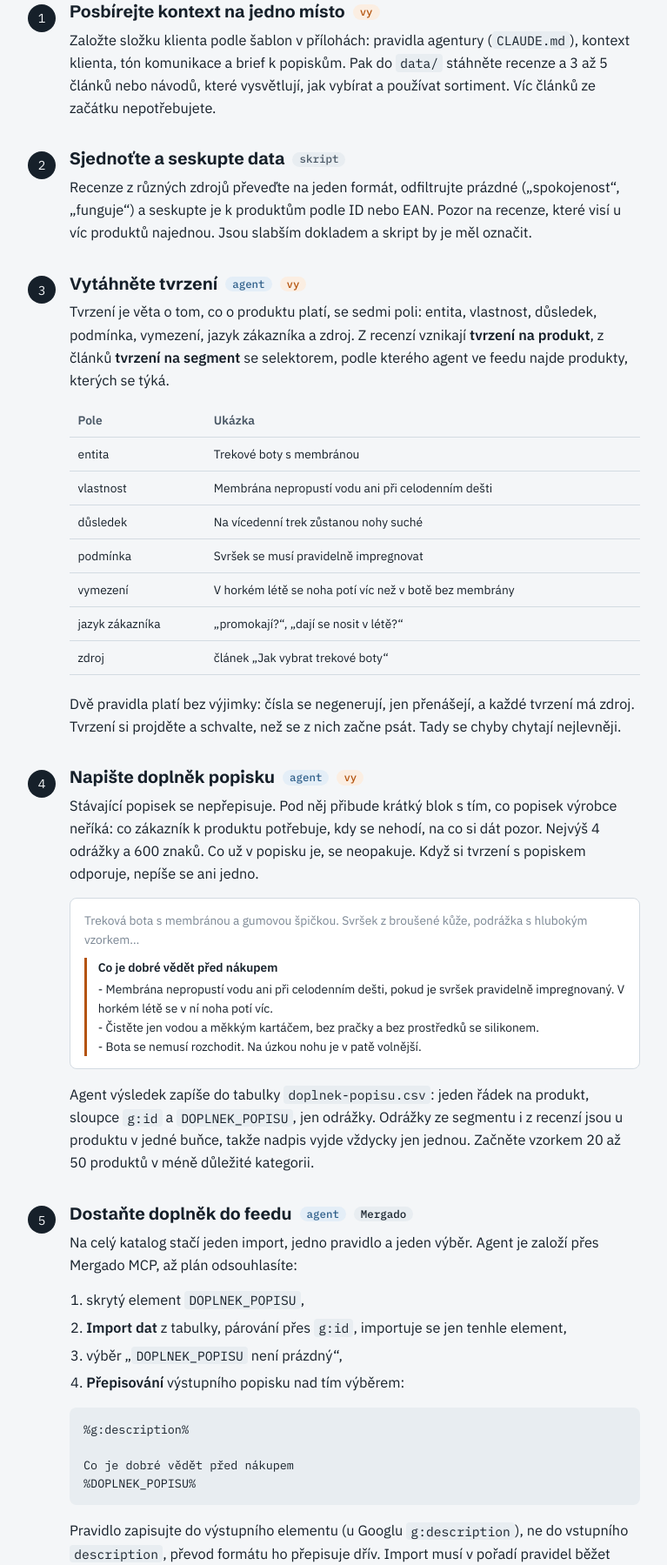
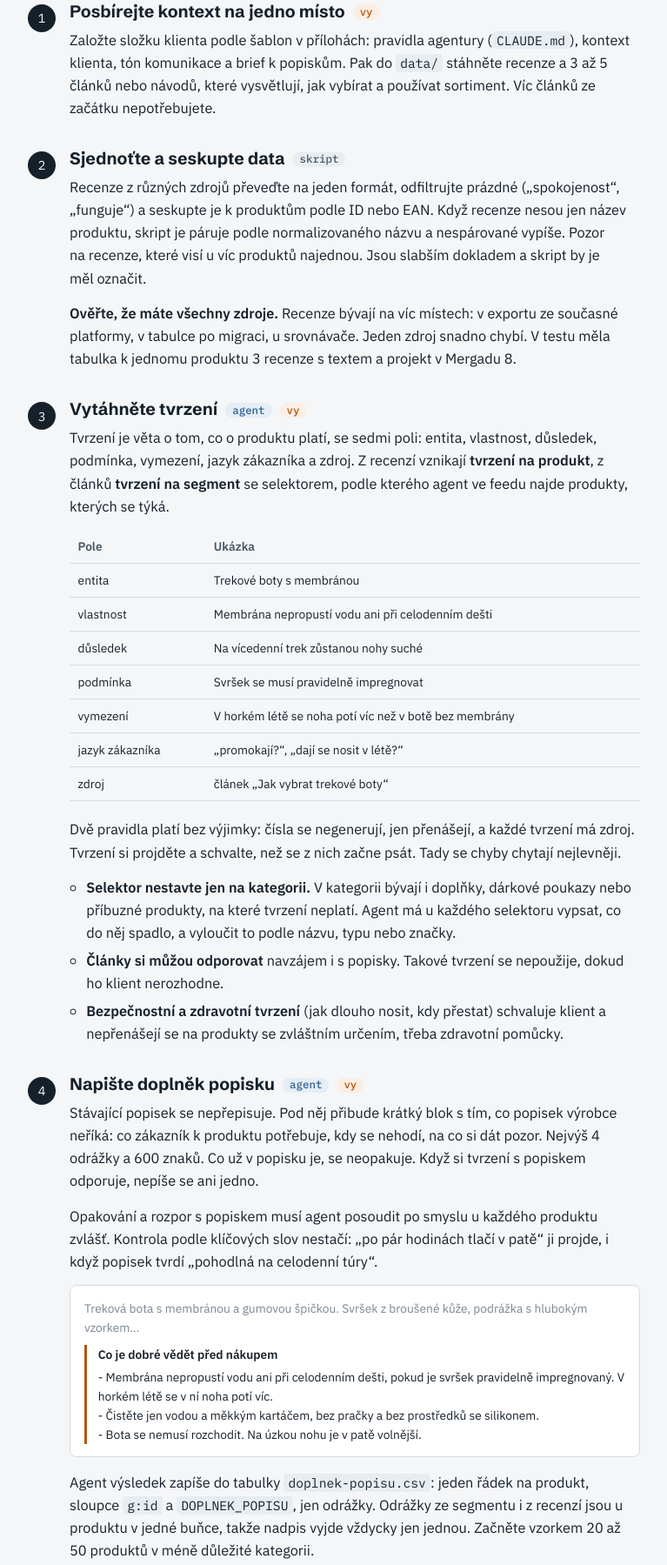
Before and after one commit to radimzhor/kontext-do-popisku, a plain HTML site: page index.html in a window 1280 px wide. Shown: the part 1934-3733 px from the top of the page at 87% size, without its empty margins (256-1023 px from the left). Drawn offline with Linux system fonts and the light colour scheme.

Commit message:
Kontext do popisků v2: poznatky z testu na druhém katalogu
- ověřit všechny zdroje recenzí a párování podle názvu
- selektor nestavět jen na kategorii, rozpory mezi články nepoužít
- bezpečnostní tvrzení schvaluje klient
- rozpor s popiskem posuzovat po smyslu
- párování importu přes item_group_id
- ověřený výsledek z druhého katalogu

Co-Authored-By: Claude Opus 5.5 <noreply@anthropic.com>

```diff
--- a/index.html
+++ b/index.html
@@ -303,7 +303,8 @@ footer { margin-top: 3.5rem; padding-top: 1.2rem; border-top: 1px solid var(--ru
     </li>
     <li>
       <h3>Sjednoťte a seskupte data <span class="who script">skript</span></h3>
-      <p>Recenze z různých zdrojů převeďte na jeden formát, odfiltrujte prázdné („spokojenost“, „funguje“) a seskupte je k produktům podle ID nebo EAN. Pozor na recenze, které visí u víc produktů najednou. Jsou slabším dokladem a skript by je měl označit.</p>
+      <p>Recenze z různých zdrojů převeďte na jeden formát, odfiltrujte prázdné („spokojenost“, „funguje“) a seskupte je k produktům podle ID nebo EAN. Když recenze nesou jen název produktu, skript je páruje podle normalizovaného názvu a nespárované vypíše. Pozor na recenze, které visí u víc produktů najednou. Jsou slabším dokladem a skript by je měl označit.</p>
+      <p><strong>Ověřte, že máte všechny zdroje.</strong> Recenze bývají na víc místech: v exportu ze současné platformy, v tabulce po migraci, u srovnávače. Jeden zdroj snadno chybí. V testu měla tabulka k jednomu produktu 3 recenze s textem a projekt v Mergadu 8.</p>
     </li>
     <li>
       <h3>Vytáhněte tvrzení <span class="who agent">agent</span> <span class="who you">vy</span></h3>
@@ -323,10 +324,16 @@ footer { margin-top: 3.5rem; padding-top: 1.2rem; border-top: 1px solid var(--ru
         </table>
       </div>
       <p>Dvě pravidla platí bez výjimky: čísla se negenerují, jen přenášejí, a každé tvrzení má zdroj. Tvrzení si projděte a schvalte, než se z nich začne psát. Tady se chyby chytají nejlevněji.</p>
+      <ul>
+        <li><strong>Selektor nestavte jen na kategorii.</strong> V kategorii bývají i doplňky, dárkové poukazy nebo příbuzné produkty, na které tvrzení neplatí. Agent má u každého selektoru vypsat, co do něj spadlo, a vyloučit to podle názvu, typu nebo značky.</li>
+        <li><strong>Články si můžou odporovat</strong> navzájem i s popisky. Takové tvrzení se nepoužije, dokud ho klient nerozhodne.</li>
+        <li><strong>Bezpečnostní a zdravotní tvrzení</strong> (jak dlouho nosit, kdy přestat) schvaluje klient a nepřenášejí se na produkty se zvláštním určením, třeba zdravotní pomůcky.</li>
+      </ul>
     </li>
     <li>
       <h3>Napište doplněk popisku <span class="who agent">agent</span> <span class="who you">vy</span></h3>
       <p>Stávající popisek se nepřepisuje. Pod něj přibude krátký blok s tím, co popisek výrobce neříká: co zákazník k produktu potřebuje, kdy se nehodí, na co si dát pozor. Nejvýš 4 odrážky a 600 znaků. Co už v popisku je, se neopakuje. Když si tvrzení s popiskem odporuje, nepíše se ani jedno.</p>
+      <p>Opakování a rozpor s popiskem musí agent posoudit po smyslu u každého produktu zvlášť. Kontrola podle klíčových slov nestačí: „po pár hodinách tlačí v patě“ ji projde, i když popisek tvrdí „pohodlná na celodenní túry“.</p>
       <div class="out">
         <div class="old">Treková bota s membránou a gumovou špičkou. Svršek z broušené kůže, podrážka s hlubokým vzorkem…</div>
         <div class="new"><b>Co je dobré vědět před nákupem</b>
@@ -361,6 +368,7 @@ Co je dobré vědět před nákupem
           </tbody>
         </table>
       </div>
+      <p><strong>Párujte podle skupiny, když to jde.</strong> U oblečení je každá velikost samostatná položka, ale doplněk se liší jen mezi modely. Import pak páruje přes <code>item_group_id</code> a tabulka má řádek na model, ne na velikost (v testu 28 řádků pro 215 položek). Produkty bez skupiny se párují přes vlastní ID.</p>
       <p>Na začátek stačí tabulku do importu nahrát jako soubor. Pro pravidelné aktualizace ji vystavte na stálé adrese (třeba export z Google Tabulek nebo vlastní server), import si ji pak načte při každém přegenerování sám.</p>
     </li>
     <li>
@@ -377,6 +385,10 @@ Co je dobré vědět před nákupem
   <div class="verified">
     <strong>Ověřeno v listopadu 2026</strong>
     Na katalogu e-shopu s technickým sortimentem (3 167 produktů): tabulka se 153 doplňky z 6 článků a recenzí, jeden import, jedno přepisování a jeden výběr. Přegenerování proběhlo bez chyb, doplněk má ve výstupu právě 153 produktů, nadpis je u každého jednou a žádný popisek nepřekročil 5 000 znaků. Produkty bez doplňku zůstaly beze změny.
+  </div>
+  <div class="verified">
+    <strong>Ověřeno na druhém katalogu</strong>
+    E-shop s oblečením a doplňky (375 položek, každá velikost zvlášť): 30 tvrzení ze 4 návodů, 3 tabulek velikostí a 91 recenzí, z toho 6 zamítnutých kvůli rozporům nebo slabému dokladu. Doplněk dostalo 215 položek ve 28 modelech. Zbylých 160 nemá v žádném zdroji doložené tvrzení, takže doplněk nedostalo, a to je správně. Jeden produkt s popiskem dlouhým 4 994 znaků kontrola délky vyřadila.
   </div>
 
   <h3>Totéž se hodí i pro další pole</h3>
```
Also changed, not shown: 1 other file.
